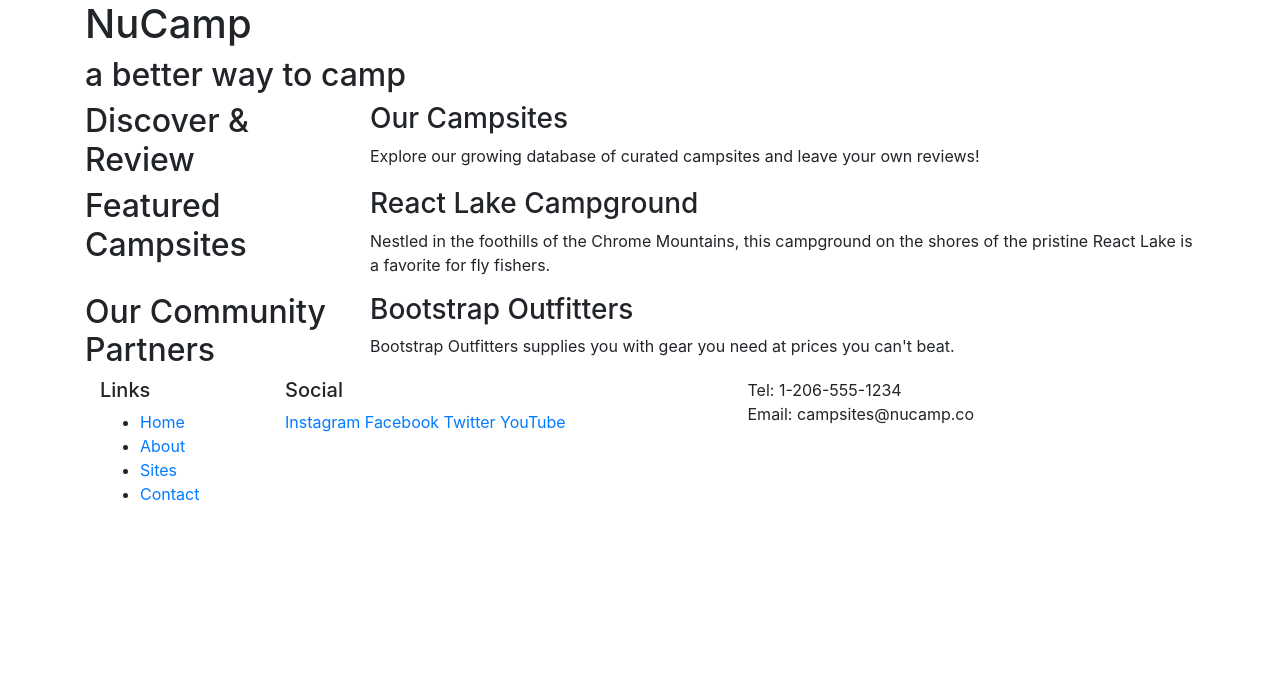
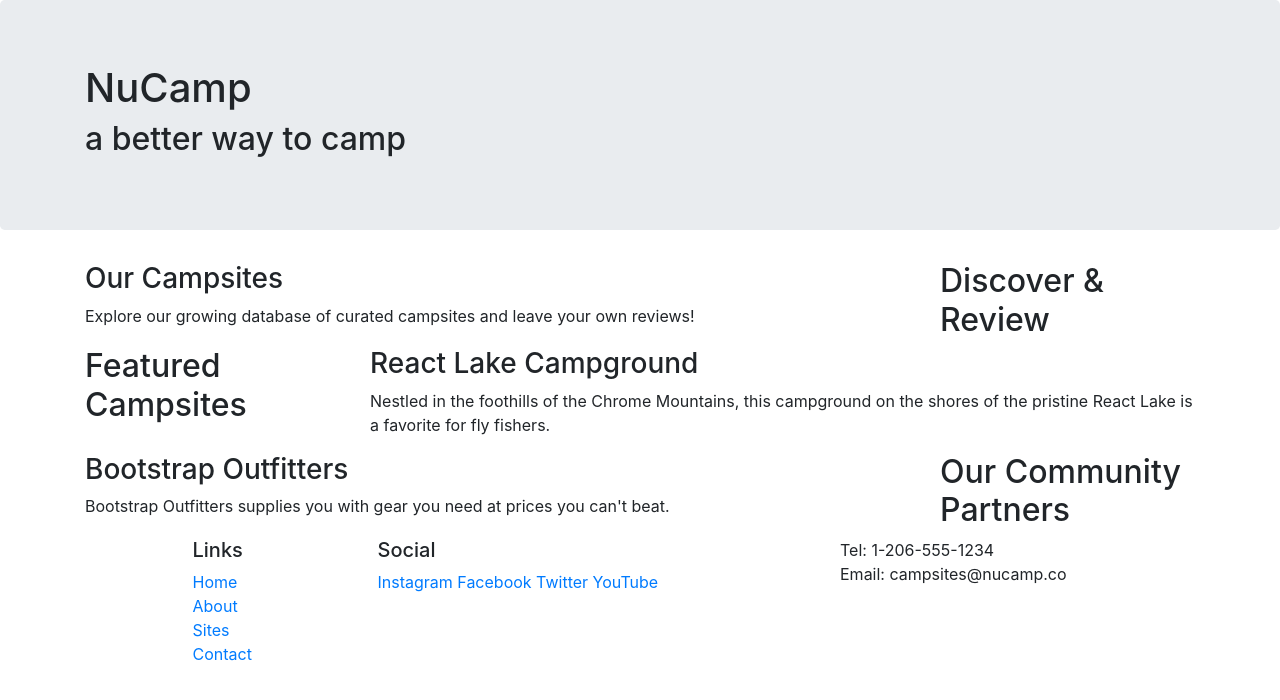
Before and after one commit to EdoMugen/bootsrap, a website: page index.html in a window 1280 px wide. Drawn offline with nearby package versions, Linux system fonts and the light colour scheme.

Commit message:
Finishing bootstrap grid

```diff
--- a/index.html
+++ b/index.html
@@ -13,7 +13,7 @@
 </head>
 
 <body>
-    <header>
+    <header class="jumbotron">
         <div class="container">
             <div class="row">
                 <div class="col">
@@ -25,7 +25,7 @@
     </header>
     <div class="container">
         <div class="row">
-            <div class="col-sm-4 col-md-3">
+            <div class="col-sm-4 order-sm-last col-md-3">
                 <h2>Discover & Review</h2>
             </div>
             <div class="col">
@@ -50,7 +50,7 @@
             </div>
         </div>
     <div class="row">
-        <div class="col-sm-4 col-md-3">
+        <div class="col-sm-4 order-sm-last col-md-3">
             <h2>Our Community Partners</h2>
         </div>
         <div class="col">
@@ -65,9 +65,9 @@
     <footer>
         <div class="container">
             <div class="row">
-                <div class="col-4 col-sm-2">
+                <div class="col-4 col-sm-2 offset-1">
                     <h5>Links</h5>
-                    <ul>
+                    <ul class="list-unstyled">
                         <li><a href="#">Home</a></li>
                         <li><a href="#">About</a></li>
                         <li><a href="#">Sites</a></li>
```
